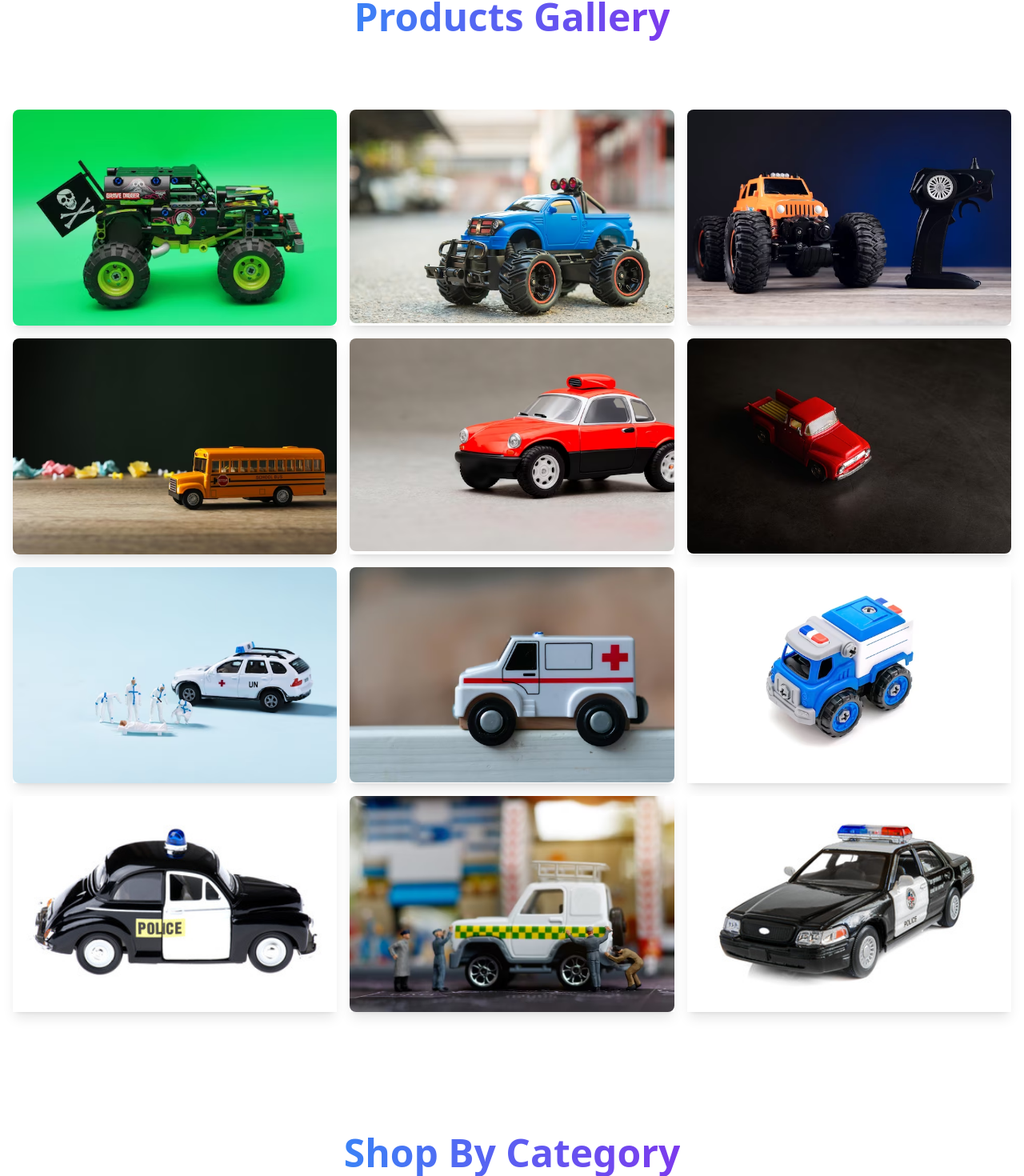
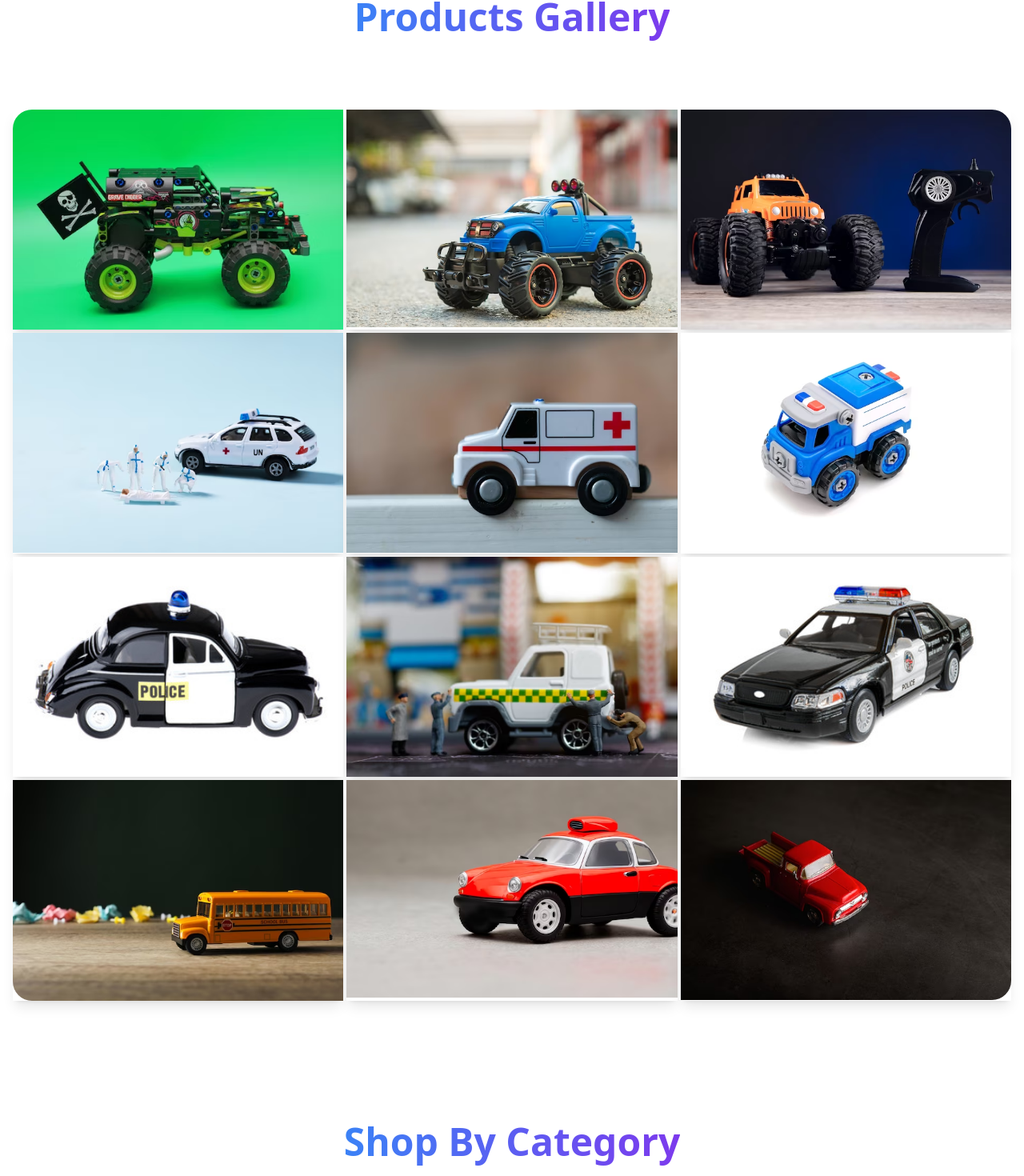
Before and after one commit to moheethasan/wonder-toys-client-side, a React (Vite) app: page / in a window 1280 px wide. Shown: the part 1072-2542 px from the top of the page at 80% size. Built offline with nearby package versions, Linux system fonts and the light colour scheme; no server answers.

Commit message:
updated images

```diff
--- a/src/pages/AddToy/AddToy.jsx
+++ b/src/pages/AddToy/AddToy.jsx
@@ -9,6 +9,9 @@ const AddToy = () => {
 
   const { register, handleSubmit, reset } = useForm();
   const onSubmit = (data) => {
+    data.price = parseFloat(data.price);
+    data.rating = parseFloat(data.rating);
+    data.available_quantity = parseInt(data.available_quantity);
     fetch("https://wonder-toys-server.vercel.app/addToy", {
       method: "POST",
       headers: {
--- a/src/pages/AllToys/AllToys.jsx
+++ b/src/pages/AllToys/AllToys.jsx
@@ -51,6 +51,7 @@ const AllToys = () => {
           <thead>
             <tr>
               <th className="text-base">No.</th>
+              <th className="text-base">Picture</th>
               <th className="text-base">Toy Name</th>
               <th className="text-base">Seller</th>
               <th className="text-base">Sub-category</th>
--- a/src/pages/AllToys/ToysRow.jsx
+++ b/src/pages/AllToys/ToysRow.jsx
@@ -1,11 +1,21 @@
 import { Link } from "react-router-dom";
 
 const ToysRow = ({ product, index }) => {
-  const { _id, available_quantity, name, price, seller_name, sub_category } =
-    product || {};
+  const {
+    _id,
+    available_quantity,
+    name,
+    price,
+    seller_name,
+    picture,
+    sub_category,
+  } = product || {};
   return (
     <tr>
       <td className="font-medium">{index + 1}</td>
+      <td>
+        <img className="w-16 rounded-md" src={picture} alt="car" />
+      </td>
       <td className="font-medium">{name}</td>
       <td className="font-medium">{seller_name}</td>
       <td className="font-medium">{sub_category}</td>
--- a/src/pages/Home/Gallery/Gallery.jsx
+++ b/src/pages/Home/Gallery/Gallery.jsx
@@ -20,42 +20,50 @@ const Gallery = () => {
       >
         <span className="title-text">Products Gallery</span>
       </h1>
-      <div className="grid grid-cols-2 md:grid-cols-3 gap-4 my-10 md:my-20">
+      <div className="grid grid-cols-2 md:grid-cols-3 gap-1 my-10 md:my-20">
         <div className="shadow-lg hover:shadow-2xl" data-aos="fade-right">
-          <img className="w-full rounded-lg" src={img1} alt="car" />
+          <img className="w-full rounded-tl-3xl" src={img1} alt="car" />
         </div>
         <div className="shadow-lg hover:shadow-2xl" data-aos="fade-up">
-          <img className="w-full rounded-lg" src={img5} alt="car" />
+          <img
+            className="w-full rounded-tr-3xl md:rounded-tr-none"
+            src={img5}
+            alt="car"
+          />
         </div>
         <div className="shadow-lg hover:shadow-2xl" data-aos="fade-left">
-          <img className="w-full rounded-lg" src={img11} alt="car" />
+          <img className="w-full md:rounded-tr-3xl" src={img11} alt="car" />
         </div>
         <div className="shadow-lg hover:shadow-2xl" data-aos="fade-right">
-          <img className="w-full rounded-lg" src={img2} alt="car" />
+          <img className="w-full" src={img8} alt="car" />
         </div>
         <div className="shadow-lg hover:shadow-2xl" data-aos="fade-down">
-          <img className="w-full rounded-lg" src={img3} alt="car" />
+          <img className="w-full" src={img9} alt="car" />
         </div>
         <div className="shadow-lg hover:shadow-2xl" data-aos="fade-left">
-          <img className="w-full rounded-lg" src={img7} alt="car" />
+          <img className="w-full" src={img10} alt="car" />
         </div>
         <div className="shadow-lg hover:shadow-2xl" data-aos="fade-right">
-          <img className="w-full rounded-lg" src={img8} alt="car" />
+          <img className="w-full" src={img4} alt="car" />
+        </div>
+        <div className="shadow-lg hover:shadow-2xl" data-aos="fade-up">
+          <img className="w-full" src={img12} alt="car" />
+        </div>
+        <div className="shadow-lg hover:shadow-2xl" data-aos="fade-left">
+          <img className="w-full" src={img6} alt="car" />
+        </div>
+        <div className="shadow-lg hover:shadow-2xl" data-aos="fade-right">
+          <img className="w-full md:rounded-bl-3xl" src={img2} alt="car" />
         </div>
         <div className="shadow-lg hover:shadow-2xl" data-aos="fade-down">
-          <img className="w-full rounded-lg" src={img9} alt="car" />
+          <img
+            className="w-full rounded-bl-3xl md:rounded-bl-none"
+            src={img3}
+            alt="car"
+          />
         </div>
         <div className="shadow-lg hover:shadow-2xl" data-aos="fade-left">
-          <img className="w-full rounded-lg" src={img10} alt="car" />
-        </div>
-        <div className="shadow-lg hover:shadow-2xl" data-aos="fade-right">
-          <img className="w-full rounded-lg" src={img4} alt="car" />
-        </div>
-        <div className="shadow-lg hover:shadow-2xl" data-aos="fade-up">
-          <img className="w-full rounded-lg" src={img12} alt="car" />
-        </div>
-        <div className="shadow-lg hover:shadow-2xl" data-aos="fade-left">
-          <img className="w-full rounded-lg" src={img6} alt="car" />
+          <img className="w-full rounded-br-3xl" src={img7} alt="car" />
         </div>
       </div>
     </div>
--- a/src/pages/Home/NewlyArrivedToys/NewlyArrivedToys.jsx
+++ b/src/pages/Home/NewlyArrivedToys/NewlyArrivedToys.jsx
@@ -17,7 +17,7 @@ const NewlyArrivedToys = () => {
           <figure>
             <img
               className="w-full"
-              src="https://cdn10.bigcommerce.com/s-4df9uz5/products/33083/images/185112/S1808301-1__83293.1684532284.320.200.jpg?c=2"
+              src="https://i.ibb.co/RT1rBxj/71am-Uav1rs-S-AC-UL400.jpg"
               alt="car"
             />
           </figure>
@@ -47,7 +47,7 @@ const NewlyArrivedToys = () => {
           <figure>
             <img
               className="w-full"
-              src="https://cdn10.bigcommerce.com/s-4df9uz5/products/33082/images/185107/S1807505-1__71641.1684531742.320.200.jpg?c=2"
+              src="https://i.ibb.co/y55fWhf/61k-Foe-Kr-Qv-L-AC-UL400.jpg"
               alt="car"
             />
           </figure>
@@ -77,7 +77,7 @@ const NewlyArrivedToys = () => {
           <figure>
             <img
               className="w-full"
-              src="https://cdn10.bigcommerce.com/s-4df9uz5/products/33079/images/185092/S1807203-1__60717.1684531683.320.200.jpg?c=2"
+              src="https://i.ibb.co/L5c9Xp5/715-Qwg4c-GZL-AC-UL400.jpg"
               alt="car"
             />
           </figure>
@@ -107,7 +107,7 @@ const NewlyArrivedToys = () => {
           <figure>
             <img
               className="w-full"
-              src="https://cdn10.bigcommerce.com/s-4df9uz5/products/33074/images/185067/S1805807-1__67220.1684530042.320.200.jpg?c=2"
+              src="https://i.ibb.co/cbpX531/71-JR8w0-Ty-L-AC-UL400.jpg"
               alt="car"
             />
           </figure>
@@ -138,7 +138,7 @@ const NewlyArrivedToys = () => {
           <figure>
             <img
               className="w-full"
-              src="https://cdn10.bigcommerce.com/s-4df9uz5/products/33067/images/185026/S1801519-1__66462.1684528935.320.200.jpg?c=2"
+              src="https://i.ibb.co/ky1DGYv/71-Huw-Jrn-M1-L-AC-UL400.jpg"
               alt="car"
             />
           </figure>
@@ -169,7 +169,7 @@ const NewlyArrivedToys = () => {
           <figure>
             <img
               className="w-full"
-              src="https://cdn10.bigcommerce.com/s-4df9uz5/products/33070/images/185046/S1802908-1__80773.1684529416.320.200.jpg?c=2"
+              src="https://i.ibb.co/mNpL1kY/81-I2-Bpsrpm-L-AC-UL400.jpg"
               alt="car"
             />
           </figure>
--- a/src/pages/Home/Services/Services.jsx
+++ b/src/pages/Home/Services/Services.jsx
@@ -8,7 +8,10 @@ import {
 const Services = () => {
   return (
     <div className="container mx-auto px-4 py-6 md:py-16">
-      <h1 className="text-center text-4xl md:text-5xl font-bold pb-3 mt-12">
+      <h1
+        className="text-center text-4xl md:text-5xl font-bold pb-3 mt-12"
+        data-aos="fade-up"
+      >
         <span className="title-text">Our Services</span>
       </h1>
       <div className="grid grid-cols-2 md:grid-cols-4 gap-10 mt-12">
--- a/src/pages/MyToys/MyToys.jsx
+++ b/src/pages/MyToys/MyToys.jsx
@@ -18,7 +18,7 @@ const MyToys = () => {
       .then((data) => {
         setMyToys(data);
       });
-  }, []);
+  }, [user]);
 
   const handleDelete = (_id) => {
     swal({
--- a/src/pages/MyToys/MyToysRow.jsx
+++ b/src/pages/MyToys/MyToysRow.jsx
@@ -17,7 +17,7 @@ const MyToysRow = ({ toys, index, handleDelete }) => {
     <tr>
       <td className="font-medium">{index + 1}</td>
       <td>
-        <img className="w-16" src={picture} alt="car" />
+        <img className="w-16 rounded-md" src={picture} alt="car" />
       </td>
       <td className="font-medium">{name}</td>
       <td className="font-medium">{sub_category}</td>
--- a/src/pages/UpdateToy/UpdateToy.jsx
+++ b/src/pages/UpdateToy/UpdateToy.jsx
@@ -12,6 +12,8 @@ const UpdateToy = () => {
   const { register, handleSubmit } = useForm();
 
   const onSubmit = (data) => {
+    data.price = parseFloat(data.price);
+    data.available_quantity = parseInt(data.available_quantity);
     fetch(`https://wonder-toys-server.vercel.app/updateToy/${_id}`, {
       method: "PATCH",
       headers: {
```
